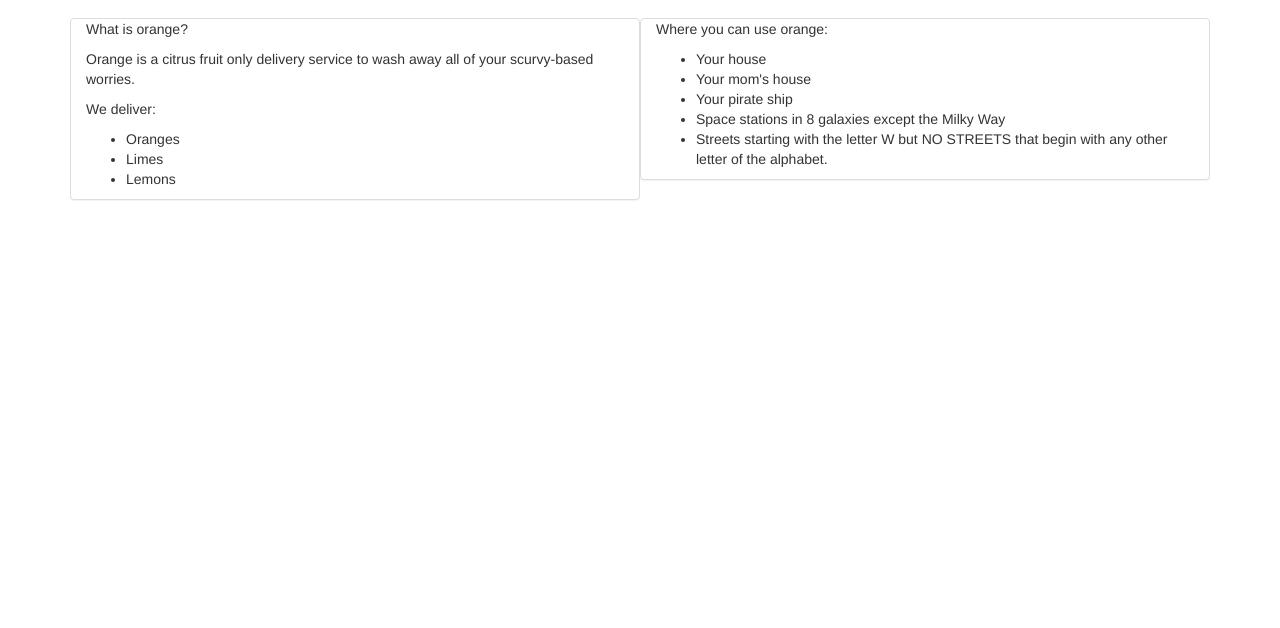
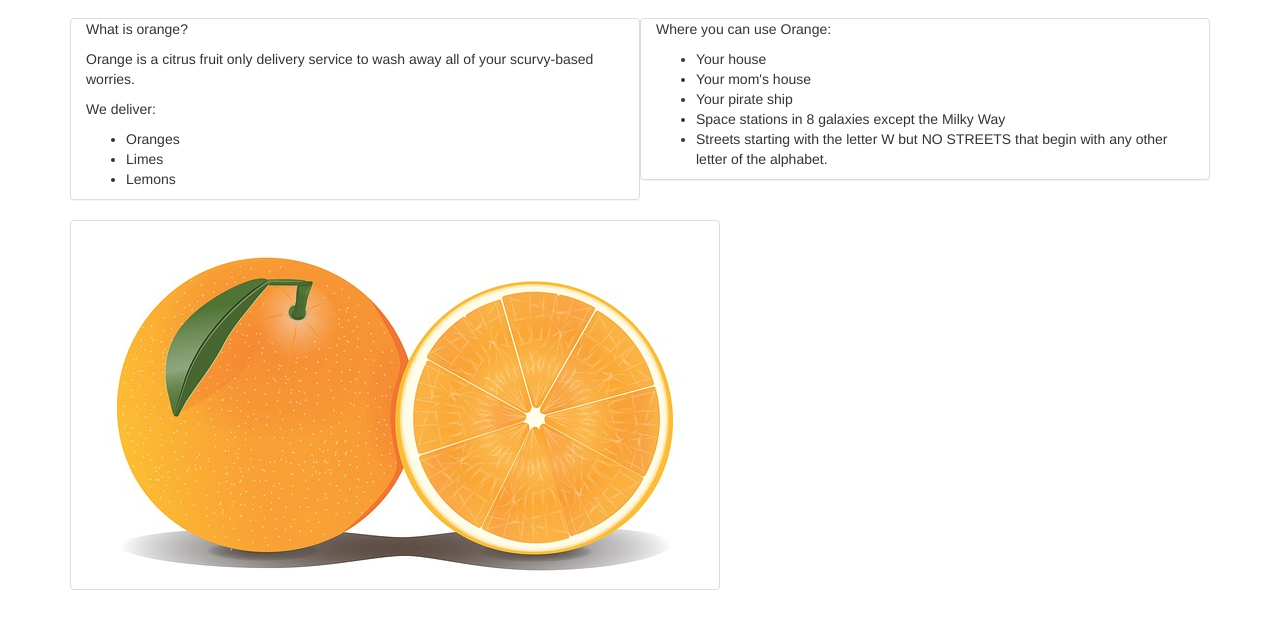
Before and after one commit to cbriscoe95/MI-449-SS17-741-css-frameworks-p1twXJ, a plain HTML site: page index.html in a window 1280 px wide. Shown: the part 54-682 px from the top of the page. Drawn offline with nearby package versions, Linux system fonts and the light colour scheme.

Commit message:
Added thumbnail class and jQuery dependency

```diff
--- a/index.html
+++ b/index.html
@@ -5,11 +5,12 @@
     <title>Imaginary Product</title>
     <!-- Latest compiled and minified CSS -->
 <link rel="stylesheet" href="https://maxcdn.bootstrapcdn.com/bootstrap/3.3.7/css/bootstrap.min.css"
- integrity="sha384-BVYiiSIFeK1dGmJRAkycuHAHRg32OmUcww7on3RYdg4Va+PmSTsz/K68vbdEjh4u" crossorigin="anonymous">
+integrity="sha384-BVYiiSIFeK1dGmJRAkycuHAHRg32OmUcww7on3RYdg4Va+PmSTsz/K68vbdEjh4u" crossorigin="anonymous">
+<!-- jQuery (necessary for Bootstrap's JavaScript plugins) -->
+<script src="https://ajax.googleapis.com/ajax/libs/jquery/1.12.4/jquery.min.js"></script>
   </head>
   <body>
     <nav class="navbar navbar-default">
-        <!-- Brand and toggle get grouped for better mobile display -->
         <div class="navbar-header">
           <a class="navbar-brand" href="#">Orange</a>
         </div>
@@ -26,9 +27,7 @@
       <div class="container">
         <div class="col-md-6 panel panel-default">
           <p>What is orange?</p>
-
           <p>Orange is a citrus fruit only delivery service to wash away all of your scurvy-based worries.</p>
-
           <p>We deliver:</p>
 
           <ul>
@@ -39,7 +38,7 @@
 
         </div>
         <div class="col-md-6 panel panel-default">
-          <p>Where you can use orange:</p>
+          <p>Where you can use Orange:</p>
           <ul>
             <li>Your house</li>
             <li>Your mom's house</li>
@@ -48,9 +47,8 @@
             <li>Streets starting with the letter W but NO STREETS that begin with
                 any other letter of the alphabet.</li>
           </ul>
-
         </div>
+        <img src="orange-thumbnail.jpg" alt="orange-image" class="img-thumbnail">
       </div>
-
   </body>
 </html>
```
